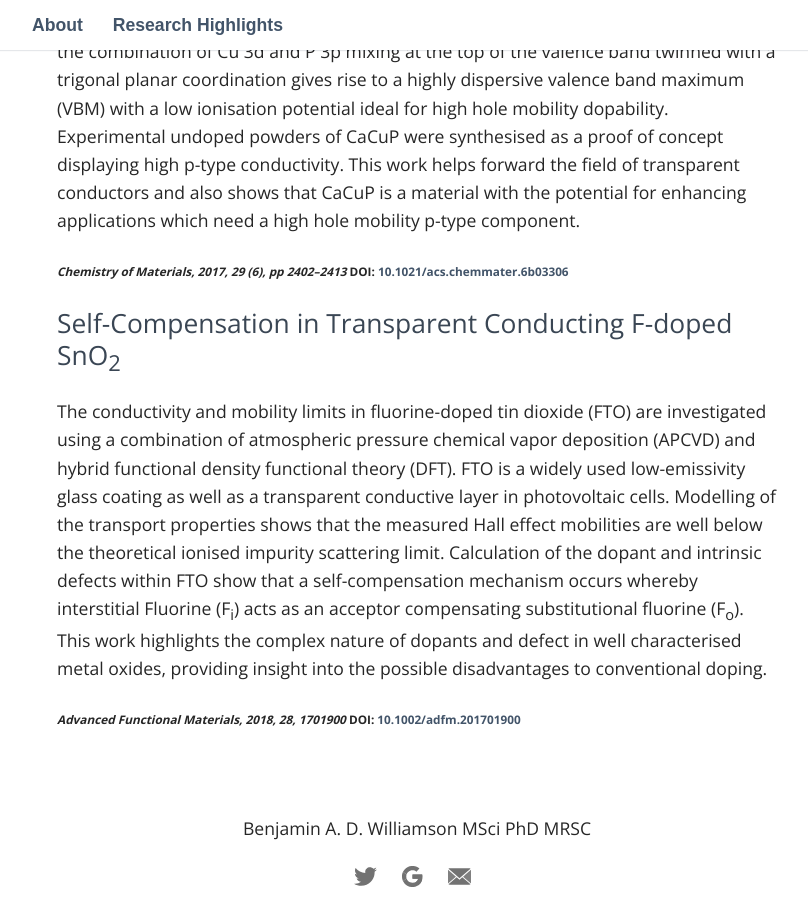
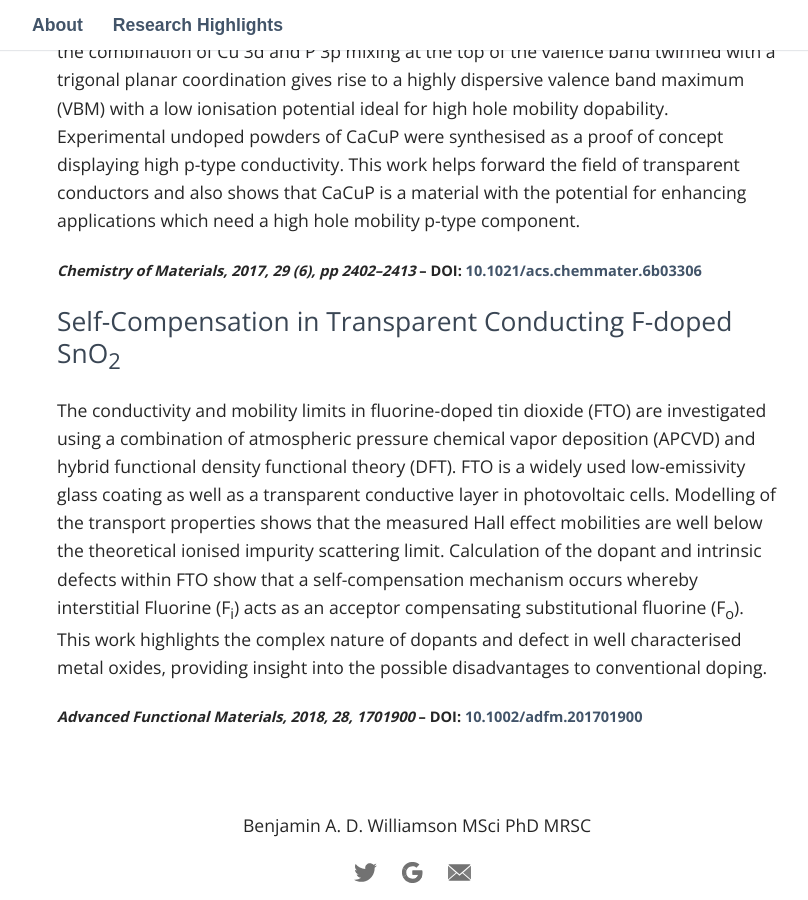
Before and after one commit to badw/badw.github.io, a Jekyll site: the page built from _pages/research_highlights.md, in a window 1280 px wide and 900 px high, scrolled down 650 px. Shown: the whole window, without its empty margins (223-1031 px from the left). Built offline with Jekyll 4.4.1, drawn with Linux system fonts in a browser that asks for light colours; some web fonts are replaced; our own code applies the rules of GitHub Pages for plain Markdown files.

```diff
--- a/_pages/research_highlights.md
+++ b/_pages/research_highlights.md
@@ -9,10 +9,10 @@ permalink: /research_highlights/
 
 The lack of a high-mobility, high conductivity, p-type dopable transparent conductor has been a stumbling block for the electronics industry for decades. This hinders the development of transparent p-n junctions as well as improving on the efficiency of applications such as photovoltaics. This work furthers the design principles set about in copper-based oxides and chalcogenides extending them to the pnictides, in particular, the family of compounds with the MCuP formula (where M = Mg, Ca, Sr and Ba). Here the combination of Cu 3d and P 3p mixing at the top of the valence band twinned with a trigonal planar coordination gives rise to a highly dispersive valence band maximum (VBM) with a low ionisation potential ideal for high hole mobility dopability. Experimental undoped powders of CaCuP were synthesised as a proof of concept displaying high p-type conductivity. This work helps forward the field of transparent conductors and also shows that CaCuP is a material with the potential for enhancing applications which need a high hole mobility p-type component.
 
-###### *Chemistry of Materials, **2017**, 29 (6), pp 2402--2413* DOI: [10.1021/acs.chemmater.6b03306](https://pubs.acs.org/doi/full/10.1021/acs.chemmater.6b03306)
+##### *Chemistry of Materials, **2017**, 29 (6), pp 2402--2413* -- DOI: [10.1021/acs.chemmater.6b03306](https://pubs.acs.org/doi/full/10.1021/acs.chemmater.6b03306)
 
 ## Self-Compensation in Transparent Conducting F-doped SnO<sub>2</sub>
 
 The conductivity and mobility limits in fluorine-doped tin dioxide (FTO) are investigated using a combination of atmospheric pressure chemical vapor deposition (APCVD) and hybrid functional density functional theory (DFT). FTO is a widely used low-emissivity glass coating as well as a transparent conductive layer in photovoltaic cells. Modelling of the transport properties shows that the measured Hall effect mobilities are well below the theoretical ionised impurity scattering limit. Calculation of the dopant and intrinsic defects within FTO show that a self-compensation mechanism occurs whereby interstitial Fluorine (F<sub>i</sub>) acts as an acceptor compensating substitutional fluorine (F<sub>o</sub>). This work highlights the complex nature of dopants and defect in well characterised metal oxides, providing insight into the possible disadvantages to conventional doping.
 
-###### *Advanced Functional Materials, **2018**, 28, 1701900* DOI: [10.1002/adfm.201701900](<https://doi.org/10.1002/adfm.201701900>)
+##### *Advanced Functional Materials, **2018**, 28, 1701900* -- DOI: [10.1002/adfm.201701900](<https://doi.org/10.1002/adfm.201701900>)
```
